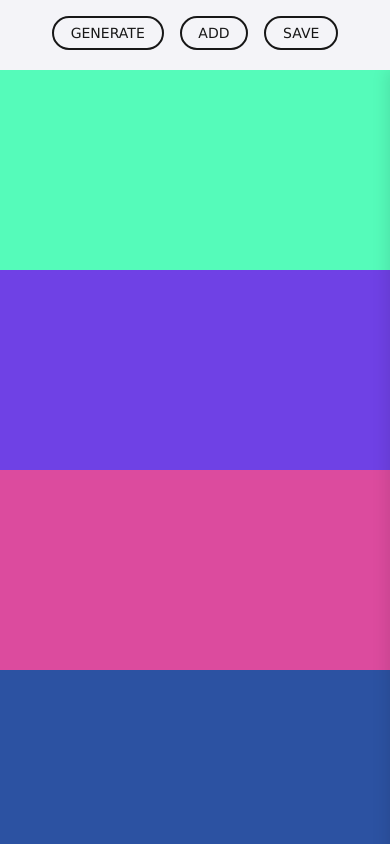
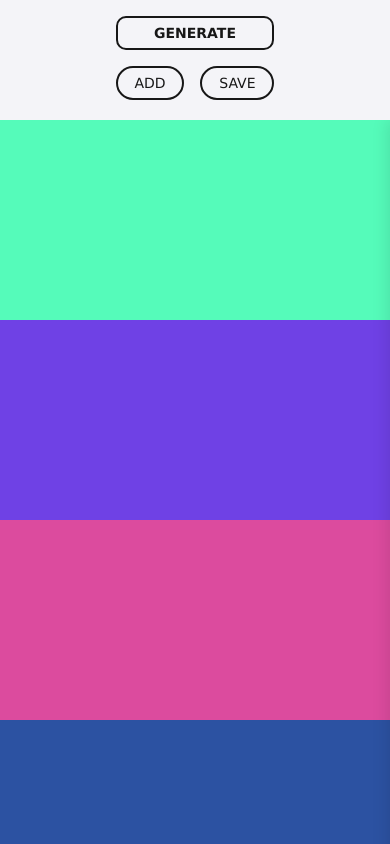
Before and after one commit to BadNamingSystem/palette-generator, a React (Vite) app: page / in a window 390 px wide. Shown: the top 844 px of the page. Built offline with nearby package versions, Linux system fonts and the light colour scheme.

Commit message:
UI/UX responsive design

```diff
--- a/src/App.tsx
+++ b/src/App.tsx
@@ -47,7 +47,7 @@ export default function App() {
     }
 
     function handleAddColor() {
-        if (colors.length === 10) return
+        if (colors.length >= 10) return
 
         setColors(colors => [...colors, createColorObject()])
     }
@@ -80,10 +80,12 @@ export default function App() {
     return (
         <div className="app-container">
             <div className="actions flex-c">
-                <MainButton onClick={handleGeneratePalette}>Generate</MainButton>
-                {colors.length < 10 && <MainButton onClick={handleAddColor}>Add</MainButton>}
-                <MainButton onClick={handleSavePalette}>Save</MainButton>
-                {savedPalettes.length > 0 && <MainButton onClick={handleShowBookmarks}>Bookmarks</MainButton>}
+                <MainButton onClick={handleGeneratePalette} className="btn-generate">Generate</MainButton>
+                <div className="sub-actions">
+                    <MainButton onClick={handleAddColor} disabled={colors.length >= 10}>Add</MainButton>
+                    <MainButton onClick={handleSavePalette}>Save</MainButton>
+                    {savedPalettes.length > 0 && <MainButton onClick={handleShowBookmarks}>Bookmarks</MainButton>}
+                </div>
             </div>
             <div className="app">
                 <Palette colors={colors} toggleLock={toggleColorLock} deleteColor={handleDeleteColor}/>
--- a/src/Components/MainButton.tsx
+++ b/src/Components/MainButton.tsx
@@ -1,5 +1,11 @@
 import type {MainButtonProps} from "../types.ts";
 
-export default function MainButton({children, onClick}: MainButtonProps) {
-    return <button onClick={onClick} className="btn-main" type="button">{children}</button>
+export default function MainButton({children, onClick, className, disabled}: MainButtonProps) {
+    return (
+        <button type="button" disabled={disabled}
+                onClick={onClick}
+                className={`btn-main ${className || ""}`}>
+            {children}
+        </button>
+    )
 }
--- a/src/Components/PaletteModal.tsx
+++ b/src/Components/PaletteModal.tsx
@@ -10,9 +10,7 @@ export default function PaletteModal({palette, onClose}: PaletteModalProps) {
                     <i className="fa-regular fa-circle-xmark" onClick={onClose}></i>
                 </div>
                 <div className="modal-palette-view">
-                    {palette.map(color => (
-                        <ModalColorBlock color={color} key={color.id}/>
-                    ))}
+                    {palette.map(color => <ModalColorBlock color={color} key={color.id}/>)}
                 </div>
             </div>
         </div>
--- a/src/index.css
+++ b/src/index.css
@@ -22,6 +22,7 @@ body {
     --contrast-color: #171717;
 }
 
+/* MAIN BUTTON */
 .btn-main {
     padding: 0.8em 1.8em;
     border: 2px solid #171717;
@@ -42,7 +43,7 @@ body {
 .btn-main::before {
     content: '';
     width: 0;
-    height: 330%;
+    height: 500%;
     position: absolute;
     top: 50%;
     left: 50%;
@@ -61,6 +62,46 @@ body {
     color: #ffffff;
 }
 
+.flex-c {
+    display: flex;
+    justify-content: center;
+    align-items: center;
+    gap: 2rem;
+}
+
+.actions {
+    flex-direction: column;
+}
+
+.sub-actions {
+    display: flex;
+    align-items: center;
+    gap: 1rem;
+}
+
+.btn-generate {
+    width: 100%;
+    max-width: 16rem;
+    border-radius: 10px;
+    font-size: 18px;
+    font-weight: 700;
+}
+
+/* DISABLED MAIN BUTTON */
+.btn-main:disabled,
+.btn-main:disabled:hover {
+    opacity: 0.5;
+    cursor: not-allowed;
+    color: #171717;
+    background-color: transparent;
+}
+
+.btn-main:disabled:hover::before {
+    width: 0; /* Prevent hover animation */
+}
+
+
+/* APP CONTAINERS */
 .app-container {
     display: flex;
     flex-direction: column;
@@ -75,6 +116,7 @@ body {
     overflow-x: hidden; /* Hide horizontal overflow for sidebar */
 }
 
+/* PALETTE LIST AND COLOR BLOCK */
 .palette-list {
     height: 100%;
     display: grid;
@@ -116,6 +158,7 @@ body {
     transform: scale(1.2);
 }
 
+/* hexCode label */
 .hex-code {
     color: var(--contrast-color);
     font-weight: 500;
@@ -130,13 +173,6 @@ body {
 .hex-code:hover {
     transform: scale(1.1);
     border-color: var(--contrast-color);
-}
-
-.flex-c {
-    display: flex;
-    justify-content: center;
-    align-items: center;
-    gap: 1rem;
 }
 
 /* BOOKMARKS SIDEBAR/OVERLAY */
@@ -199,7 +235,7 @@ body {
 
 .bookmarks-list {
     overflow-y: auto; /* Add scrollbar if content overflows */
-    flex-grow: 1;     /* Allow the list to fill available space */
+    flex-grow: 1; /* Allow the list to fill available space */
 }
 
 /* BOOKMARK ITEM */
@@ -279,20 +315,34 @@ body {
 }
 
 .modal-color-block span {
+    min-width: 7em; /* Prevent span resizing when clicked */
+    text-align: center;
     cursor: pointer;
     background-color: rgba(0, 0, 0, 0.4);
     color: white;
-    padding: 0.25em 0.75em;
+    padding: 0.3em 0.75em;
     border-radius: 15px;
     font-size: 0.9rem;
     font-weight: 500;
-    text-transform: uppercase;
 }
 
 @media (max-width: 800px) {
     body {
         /* Align content to the top on mobile to allow scrolling */
         align-items: flex-start;
+    }
+
+    .flex-c {
+        gap: 1rem;
+    }
+
+    .sub-actions {
+        display: flex;
+    }
+
+    .btn-generate {
+        width: 100%;
+        max-width: 200px;
     }
 
     .app-container {
--- a/src/types.ts
+++ b/src/types.ts
@@ -21,6 +21,8 @@ export type ColorBlockProps = {
 export type MainButtonProps = {
     children: ReactNode
     onClick?: () => void
+    className?: string
+    disabled?: boolean
 }
 
 export type BookmarksProps = {
```
